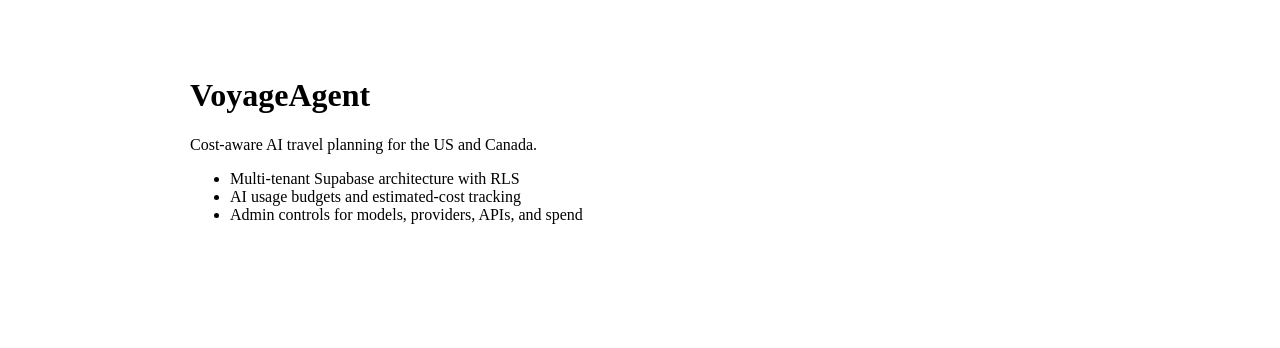
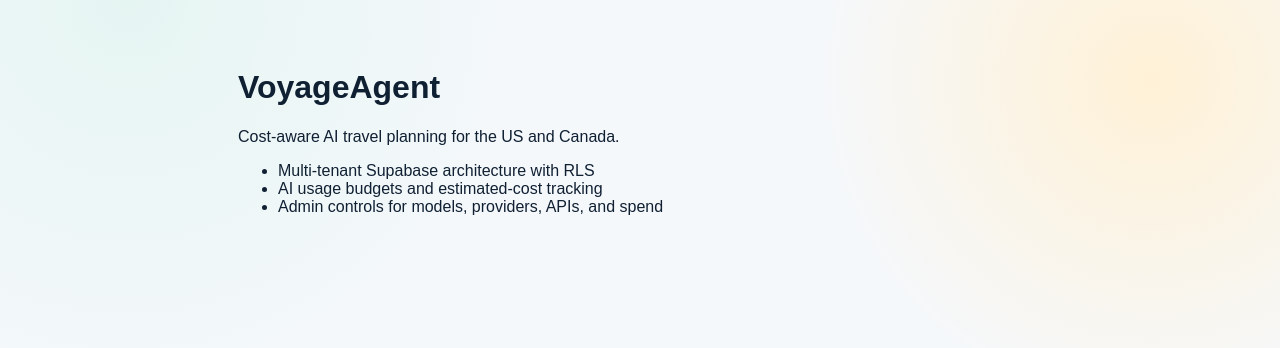
Before and after one commit to mhsefidgar/VoyageAgent, a Next.js app: page / in a window 1280 px wide. Shown: the top 348 px of the page. Built offline with nearby package versions, Linux system fonts and the light colour scheme.

Commit message:
Add global styles and modern metadata

```diff
--- a/src/app/layout.tsx
+++ b/src/app/layout.tsx
@@ -1,18 +1,11 @@
 import type { Metadata } from 'next';
+import './globals.css';
 
 export const metadata: Metadata = {
-  title: 'VoyageAgent',
-  description: 'Cost-aware AI travel planning for the US and Canada.',
+  title: 'VoyageAgent | Smarter travel planning',
+  description: 'Plan trips, discover stays, and organize your travel with VoyageAgent.',
 };
 
-export default function RootLayout({
-  children,
-}: Readonly<{
-  children: React.ReactNode;
-}>) {
-  return (
-    <html lang="en">
-      <body>{children}</body>
-    </html>
-  );
+export default function RootLayout({ children }: Readonly<{ children: React.ReactNode }>) {
+  return <html lang="en"><body>{children}</body></html>;
 }
```
